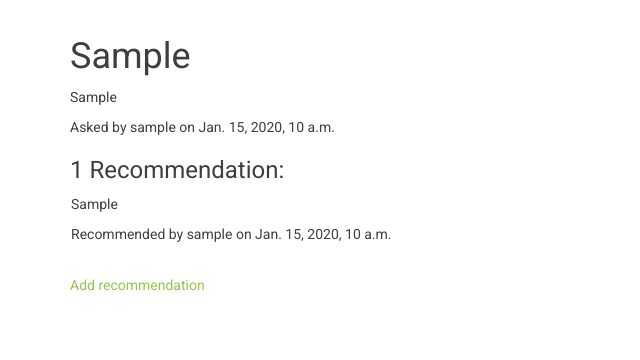
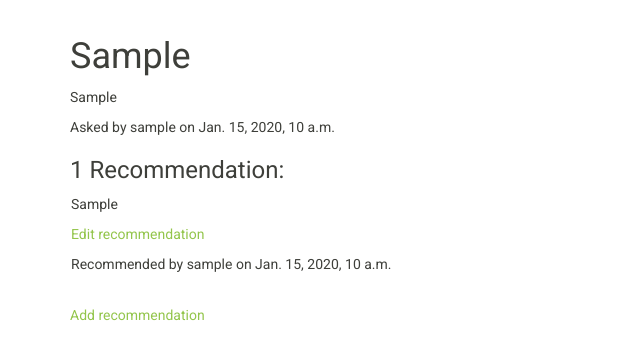
Before and after one commit to kldesimone/final_project, a Django app: page /destination/1/ in a window 1280 px wide. Shown: the part 63-423 px from the top of the page, without its empty margins (0-640 px from the left). Run offline with Django 3.2, Linux system fonts and the light colour scheme; a user stored in the database is signed in; tables that the repository leaves empty hold one stand-in row (values such as "Sample post"); some libraries are stand-ins or nearby versions.

Commit message:
Add recommendation update view

```diff
--- a/core/urls.py
+++ b/core/urls.py
@@ -11,4 +11,5 @@ urlpatterns = patterns('',
     url(r'^destination/update/(?P<pk>\d+)/$', DestinationUpdateView.as_view(), name='destination_update'),
     url(r'^destination/delete/(?P<pk>\d+)/$', DestinationDeleteView.as_view(), name='destination_delete'),
     url(r'^destination/(?P<pk>\d+)/recommendation/create/$', RecommendationCreateView.as_view(), name='recommendation_create'),
+    url(r'^destination/(?P<destination_pk>\d+)/recommendation/update/(?P<recommendation_pk>\d+)/$', RecommendationUpdateView.as_view(), name='recommendation_update'),
 )
--- a/core/views.py
+++ b/core/views.py
@@ -54,3 +54,12 @@ class RecommendationCreateView(CreateView):
         form.instance.user = self.request.user
         form.instance.destination = Destination.objects.get(id=self.kwargs['pk'])
         return super(RecommendationCreateView, self).form_valid(form)
+
+class RecommendationUpdateView(UpdateView):
+    model = Recommendation
+    pk_url_kwarg = 'recommendation_pk'
+    template_name = 'recommendation/recommendation_form.html'
+    fields = ['recommendation']
+
+    def get_success_url(self):
+        return self.object.destination.get_absolute_url()
--- a/templates/destination/destination_detail.html
+++ b/templates/destination/destination_detail.html
@@ -13,6 +13,9 @@
 {% for recommendation in recommendations %}
 <div class="panel">
 <p>{{ recommendation.recommendation }}</p>
+{%if recommendation.user == user %}
+<p><a href="{% url 'recommendation_update' destination_pk=destination.id recommendation_pk=recommendation.id %}">Edit  recommendation</a></p>
+{% endif %}
 <p>Recommended by {{ recommendation.user.username }} on {{ recommendation.created_at }}</p>
 </div>
 {% endfor %}
```
